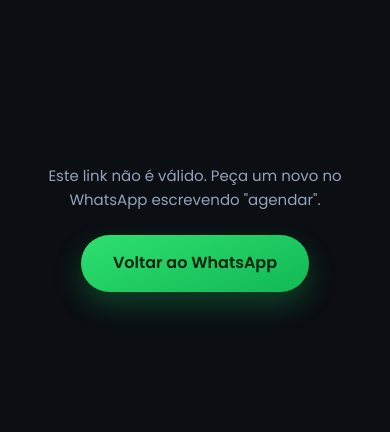
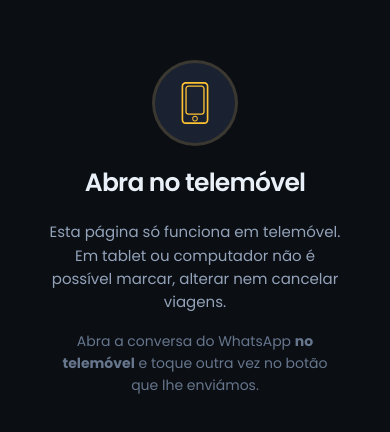
Before and after one commit to borregaveloz/reservas, a plain HTML site: page index.html in a window 390 px wide. Shown: the part 194-626 px from the top of the page. Drawn offline with Linux system fonts and the light colour scheme.

Commit message:
feat: a página só abre em telemóvel; em tablet ou PC mostra o ecrã 'Abra no telemóvel'

```diff
--- a/app.js
+++ b/app.js
@@ -353,7 +353,58 @@
     el.appendChild(document.createTextNode('\u00A0?'));
   }
 
+  /* ------------------------------------------------------- só telemóvel
+   *
+   * O link é pessoal, traz um token no fragmento e chega por WhatsApp: abre-se
+   * no telemóvel onde chegou. Em tablet ou computador mostra-se o ecrã
+   * `#nomobile` e mais nada — a verificação corre ANTES de qualquer RPC, para
+   * que um ecrã grande nunca chegue a ver dados de reserva nenhuns.
+   *
+   * Não há maneira certa de saber o dispositivo; há sinais. A ordem abaixo é
+   * escolhida a pensar no erro que custa mais: **deixar entrar um tablet é
+   * chato, barrar um cliente com telemóvel é perder a reserva**. Por isso
+   * confirma-se primeiro que é telemóvel (regras 1-2), e só depois se procura
+   * a prova de que não é (3-4); o que não se reconhece de todo fica de fora,
+   * que é o que o proprietário pediu.
+   */
+  function deviceIsPhone() {
+    var ua = navigator.userAgent || '';
+    var toques = navigator.maxTouchPoints || 0;
+
+    // 1. telemóveis que se identificam pelo nome.
+    if (/iPhone|iPod|Windows Phone|IEMobile|BlackBerry|BB10|Opera Mini/i.test(ua)) return true;
+
+    // 2. Android diz "Mobile" no telemóvel e cala-o no tablet — é a única
+    //    diferença entre os dois, e vale para o Chrome, Firefox e Samsung.
+    if (/Android/i.test(ua)) return /Mobile/i.test(ua);
+
+    // 3. iPad. Desde o iPadOS 13 o Safari diz-se "Macintosh"; o que o denuncia
+    //    é ter toque, que um Mac não tem.
+    if (/iPad/i.test(ua)) return false;
+    if (/Macintosh/i.test(ua) && toques > 1) return false;
+
+    // 4. "Pedir versão para computador" num telemóvel: a UA passa a de
+    //    secretária, mas o ecrã continua a ser de telemóvel. Nenhum portátil
+    //    tem 500 px de lado menor (o mais pequeno anda nos 768).
+    var lado = Math.min(screen.width || 0, screen.height || 0);
+    if (toques > 0 && lado > 0 && lado <= 500) return true;
+
+    // 5. Chromium moderno responde a isto de forma directa — false em
+    //    secretária e em tablet. Fica no fim porque só ele o tem.
+    var uad = navigator.userAgentData;
+    if (uad && typeof uad.mobile === 'boolean') return uad.mobile;
+
+    return false;
+  }
+
+  function soTelemovel() {
+    $('gate').hidden = true;
+    $('nomobile').hidden = false;
+  }
+
   function boot() {
+    if (!deviceIsPhone()) return soTelemovel();
+
     stamp();
     $('termsLink').href = CFG.TERMOS;
     $('mgWa').href = 'https://wa.me/' + CFG.WHATSAPP;
--- a/config.js
+++ b/config.js
@@ -21,13 +21,13 @@
   // A VERSÃO é para as pessoas e escreve-se à mão — é o que permite dizer "isso
   // foi na 1.2". Subir ao publicar algo que o cliente veja; se ficar esquecida,
   // não se perde nada de essencial, porque o build ao lado não deixa dúvidas.
-  VERSION:      '1.2.5',
+  VERSION:      '1.3.0',
 
   // O BUILD é para as máquinas e NÃO SE EDITA — é o publicar.sh que o escreve.
   // Impressão digital do que o cliente recebe (index.html + app.js + styles.css
   // + este ficheiro sem esta linha). Muda quando o conteúdo muda e não muda
   // quando não muda. A data sai do `Last-Modified` do GitHub Pages.
-  BUILD:        'ae2d945'
+  BUILD:        '76e6513'
 };
 // O logótipo saiu do cabeçalho a 17-08-2026 e com ele a chave LOGO. A saudação
 // do WhatsApp continua a mandar a imagem — mas isso é do n8n, não desta página.
--- a/index.html
+++ b/index.html
@@ -9,7 +9,7 @@
 <link rel="preconnect" href="https://fonts.googleapis.com">
 <link rel="preconnect" href="https://fonts.gstatic.com" crossorigin>
 <link href="https://fonts.googleapis.com/css2?family=Poppins:wght@400;500;600;700&display=swap" rel="stylesheet">
-<link rel="stylesheet" href="styles.css?v=ae2d945">
+<link rel="stylesheet" href="styles.css?v=76e6513">
 </head>
 <body>
 
@@ -18,6 +18,16 @@
   <div id="gateSpin" class="spinner"></div>
   <p id="gateMsg">A abrir a sua reserva…</p>
   <a id="gateWa" class="btn-wa" href="#" hidden>Voltar ao WhatsApp</a>
+</div>
+
+<!-- só telemóvel: em tablet ou computador não se abre nada (ver soTelemovel()) -->
+<div id="nomobile" class="gate" hidden>
+  <div class="only-phone"></div>
+  <h2>Abra no telemóvel</h2>
+  <p>Esta página só funciona em telemóvel. Em tablet ou computador não é possível
+    marcar, alterar nem cancelar viagens.</p>
+  <p class="np-hint">Abra a conversa do WhatsApp <strong>no telemóvel</strong> e toque
+    outra vez no botão que lhe enviámos.</p>
 </div>
 
 <!-- ecrã de gestão: só com um link #m= (cancelar / alterar) -->
@@ -263,7 +273,7 @@
   <a class="btn-wa" id="doneWa" href="#" hidden>Voltar ao WhatsApp</a>
 </div>
 
-<script src="config.js?v=ae2d945"></script>
-<script src="app.js?v=ae2d945"></script>
+<script src="config.js?v=76e6513"></script>
+<script src="app.js?v=76e6513"></script>
 </body>
 </html>
--- a/styles.css
+++ b/styles.css
@@ -99,6 +99,21 @@
   color:var(--acc); animation:pop .55s var(--ease) both;
 }
 .done-wait p{margin:0; max-width:30ch; font-size:14px; color:var(--tx-2)}
+
+/* Ecrã "só telemóvel". O link é pessoal e traz um token: abre-se onde chegou,
+   no telemóvel. Quem o abre num tablet ou num computador vê isto e mais nada —
+   a verificação é o deviceIsPhone() do app.js e corre antes de qualquer RPC. */
+.only-phone{
+  width:86px; height:86px; border-radius:50%; display:grid; place-items:center;
+  background:var(--card-2); border:3px solid var(--acc-dim);
+  animation:pop .55s var(--ease) both;
+}
+.only-phone::before{
+  content:""; width:46px; height:46px; background:var(--acc);
+  -webkit-mask:url(icons/phone.svg) center/contain no-repeat;
+  mask:url(icons/phone.svg) center/contain no-repeat;
+}
+.gate p.np-hint{font-size:14px; color:var(--tx-3)}
 
 /* ══════════════════════════════════ topo com foto ══════════════════════ */
 
```
Also changed, not shown: icons/phone.svg (added), 1 other file.
